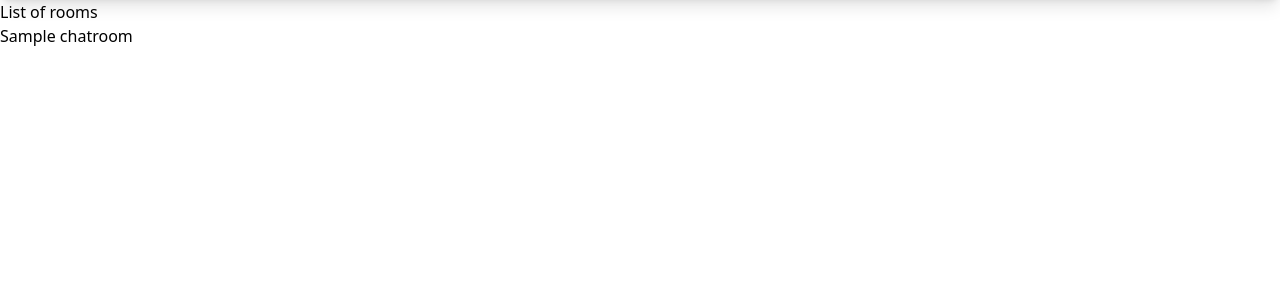
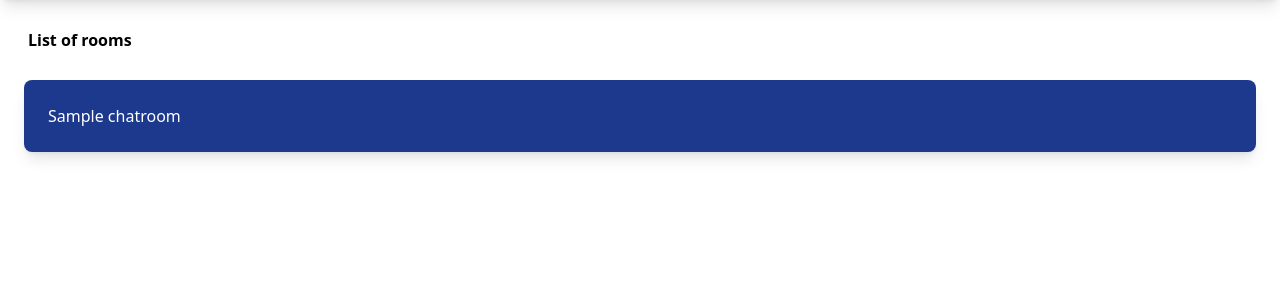
Before and after one commit to CoderMahruf/Chat-App, a Django app: template chatapp/templates/chatapp/index.html in a window 1280 px wide. Shown: the part 98-398 px from the top of the page. Run offline with Django 5.2, Linux system fonts and the light colour scheme; the template is opened without the code that fills it: most values are stand-ins (such as "Sample title", 1, 10 or a date in 2020).

Commit message:
Styling chats rooms page

```diff
--- a/chatapp/templates/chatapp/index.html
+++ b/chatapp/templates/chatapp/index.html
@@ -2,9 +2,11 @@
 
 {% block content %}
 
-<h1>List of rooms</h1>
+<h1 class="font-bold m-7">List of rooms</h1>
 {% for chatroom in chatrooms %}
-<a href="{% url 'chatroom' chatroom.slug %}">{{chatroom}}</a> <br>
+<div class="shadow-lg p-6 m-6 bg-blue-900 text-white rounded-lg">
+    <a href="{% url 'chatroom' chatroom.slug %}">{{chatroom}}</a> <br>
+</div>
 {% endfor %}
 
 {% endblock content %}
```
